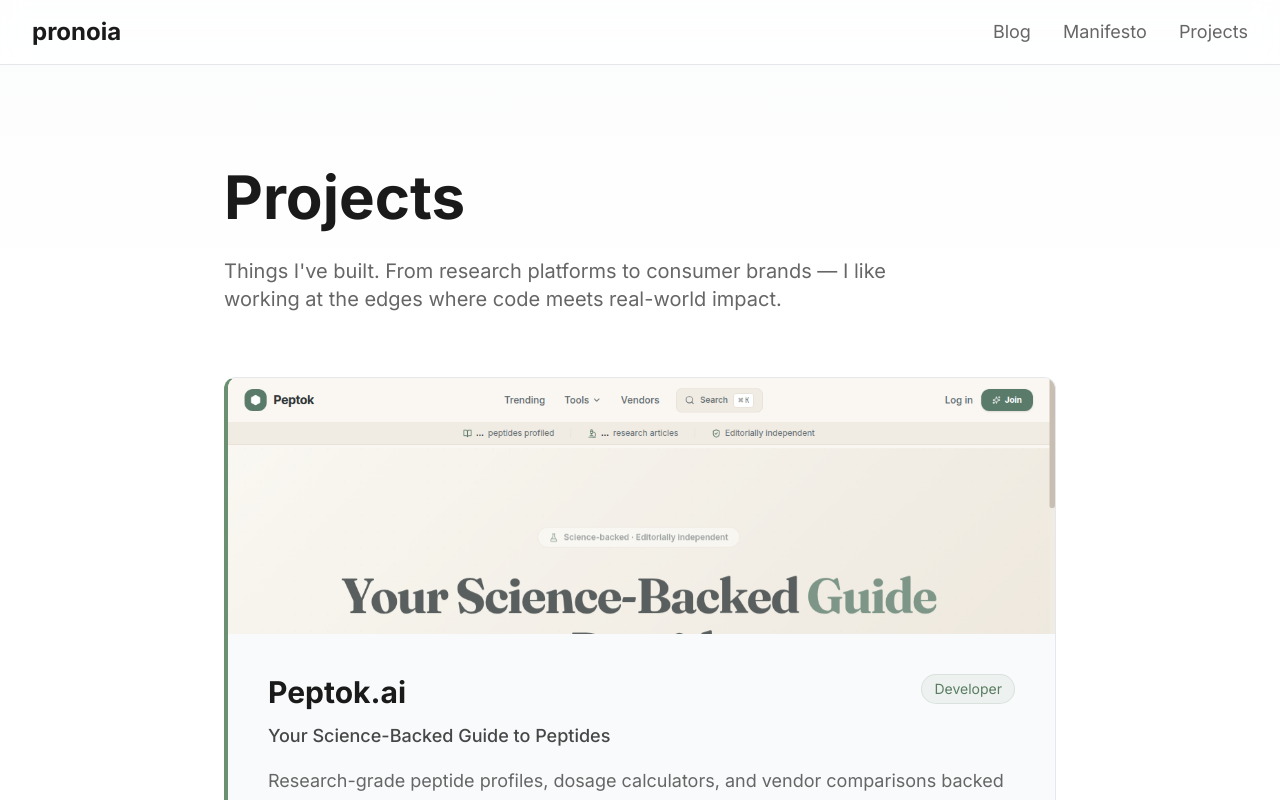
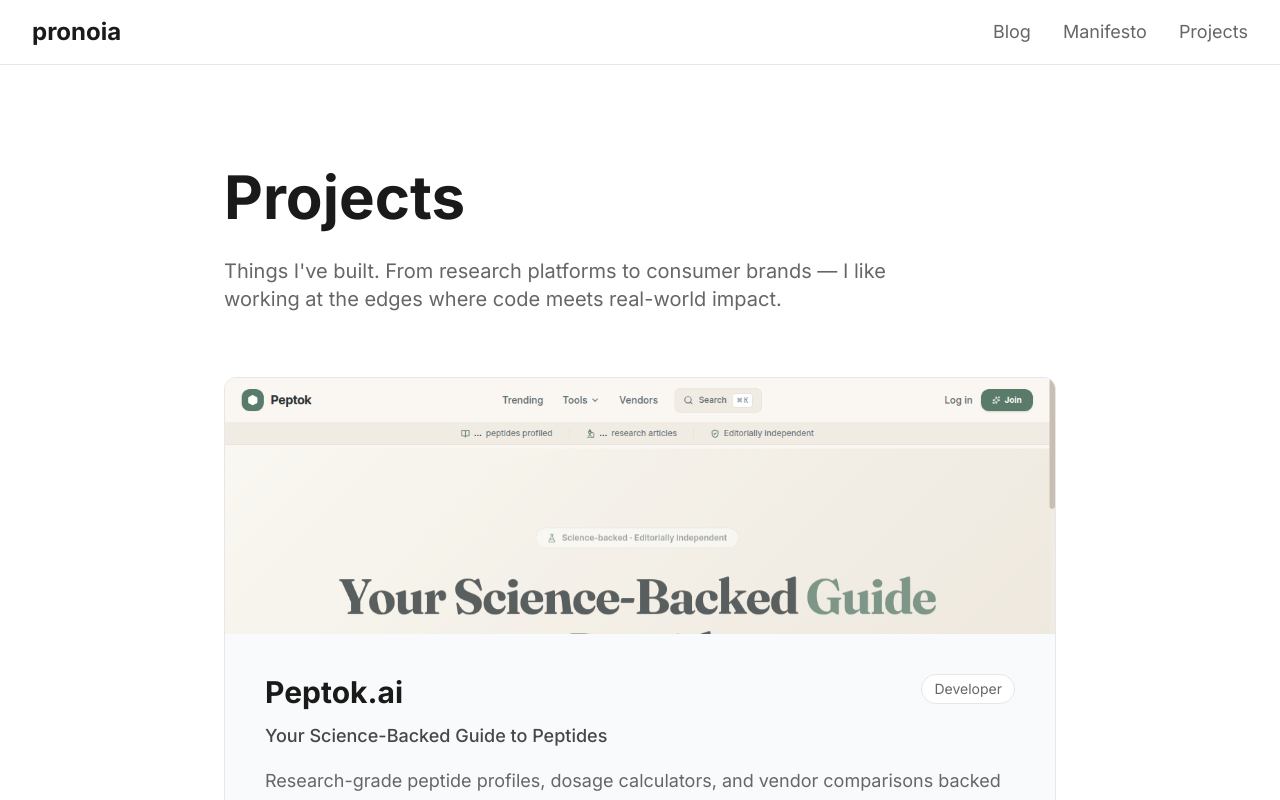
Before and after one commit to kkeeland/pronoia, a Next.js app in the folder pronoia-site/: page /projects in a window 1280 px wide. Shown: the top 800 px of the page. Built offline with nearby package versions, Linux system fonts and the light colour scheme.

Commit message:
design: strip color accents and emojis, clean minimal cards with screenshots

```diff
--- a/pronoia-site/app/projects/page.tsx
+++ b/pronoia-site/app/projects/page.tsx
@@ -16,13 +16,6 @@
         url: "https://peptok.ai",
         screenshot: "/screenshots/peptok.png",
         tags: ["Next.js", "Supabase", "AI", "Health"],
-        accent: {
-            border: "border-l-[#6B8F71]",
-            borderHover: "hover:border-l-[#5A7D60]",
-            shadow: "hover:shadow-[0_4px_20px_rgba(107,143,113,0.15)]",
-            tag: "bg-[#6B8F71]/10 text-[#5A7D60] border-[#6B8F71]/20",
-            role: "bg-[#6B8F71]/8 border-[#6B8F71]/15 text-[#5A7D60]",
-        },
     },
     {
         name: "EmbodyPeptides.com",
@@ -33,13 +26,6 @@
         url: "https://embodypeptides.com",
         screenshot: "/screenshots/embody.png",
         tags: ["E-Commerce", "Branding", "Health"],
-        accent: {
-            border: "border-l-[#2563EB]",
-            borderHover: "hover:border-l-[#1D4ED8]",
-            shadow: "hover:shadow-[0_4px_20px_rgba(37,99,235,0.12)]",
-            tag: "bg-[#2563EB]/10 text-[#1D4ED8] border-[#2563EB]/20",
-            role: "bg-[#2563EB]/8 border-[#2563EB]/15 text-[#1D4ED8]",
-        },
     },
     {
         name: "Adaptaphoria.com",
@@ -50,23 +36,13 @@
         url: "https://adaptaphoria.com",
         screenshot: "/screenshots/adaptaphoria.png",
         tags: ["Shopify", "Branding", "Cannabis"],
-        accent: {
-            border: "border-l-[#D97706]",
-            borderHover: "hover:border-l-[#B45309]",
-            shadow: "hover:shadow-[0_4px_20px_rgba(217,119,6,0.12)]",
-            tag: "bg-[#D97706]/10 text-[#B45309] border-[#D97706]/20",
-            role: "bg-[#D97706]/8 border-[#D97706]/15 text-[#B45309]",
-        },
     },
 ];
 
 export default function ProjectsPage() {
     return (
         <div className="min-h-screen bg-white">
-            {/* Subtle gradient hero */}
-            <div className="absolute inset-x-0 top-0 h-72 bg-gradient-to-b from-gray-50/80 via-gray-50/30 to-transparent pointer-events-none" />
-
-            <div className="relative max-w-4xl mx-auto px-4 sm:px-6 lg:px-8 py-16 md:py-24">
+            <div className="max-w-4xl mx-auto px-4 sm:px-6 lg:px-8 py-16 md:py-24">
                 <header className="mb-16">
                     <h1 className="text-4xl md:text-5xl lg:text-6xl font-bold mb-6">
                         Projects
@@ -86,9 +62,7 @@
                             rel="noopener noreferrer"
                             className="block group"
                         >
-                            <article
-                                className={`bg-surface rounded-xl border border-border border-l-4 ${project.accent.border} ${project.accent.borderHover} ${project.accent.shadow} hover:-translate-y-0.5 transition-all duration-200 overflow-hidden`}
-                            >
+                            <article className="bg-surface rounded-xl border border-border hover:shadow-md hover:-translate-y-0.5 transition-all duration-200 overflow-hidden">
                                 {/* Screenshot */}
                                 <div className="relative w-full h-48 md:h-64 bg-gray-100 overflow-hidden">
                                     <Image
@@ -105,9 +79,7 @@
                                         <h2 className="text-2xl md:text-3xl font-bold group-hover:opacity-60 transition-opacity">
                                             {project.name}
                                         </h2>
-                                        <span
-                                            className={`text-sm border rounded-full px-3 py-1 whitespace-nowrap self-start ${project.accent.role}`}
-                                        >
+                                        <span className="text-sm text-secondary bg-white border border-border rounded-full px-3 py-1 whitespace-nowrap self-start">
                                             {project.role}
                                         </span>
                                     </div>
@@ -121,7 +93,7 @@
                                         {project.tags.map((tag) => (
                                             <span
                                                 key={tag}
-                                                className={`text-xs border rounded-md px-2 py-1 ${project.accent.tag}`}
+                                                className="text-xs text-secondary bg-white border border-border rounded-md px-2 py-1"
                                             >
                                                 {tag}
                                             </span>
```
